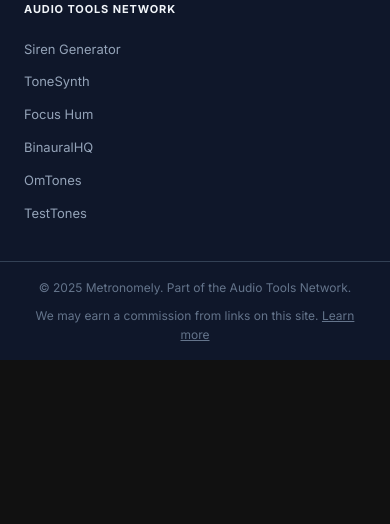
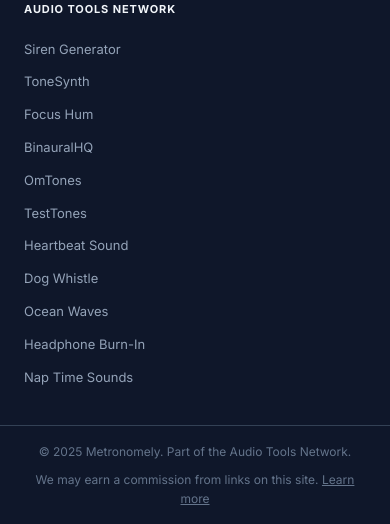
Before and after one commit to bberg/metronome, a Flask app: page /faq in a window 390 px wide. Shown: the part 3983-4507 px from the top of the page. Before the commit the page ends 4343 px from the top, so only its background shows below. Run offline with Flask 3, Linux system fonts and the light colour scheme.

Commit message:
Network: add 5 new sites (heartbeat, dog whistle, ocean waves, headphone burn-in, nap time) to footer grid + Organization sameAs
Co-Authored-By: Claude Opus 4.8 (1M context) <noreply@anthropic.com>

```diff
--- a/templates/base.html
+++ b/templates/base.html
@@ -61,7 +61,12 @@
         "https://focushum.com",
         "https://binauralhq.com",
         "https://omtones.com",
-        "https://testtones.com"
+        "https://testtones.com",
+        "https://heartbeatsound.com",
+        "https://dogwhistleonline.com",
+        "https://oceanwavessound.com",
+        "https://burninheadphones.com",
+        "https://naptimesounds.com"
       ]
     }
     </script>
@@ -149,6 +154,11 @@
                     <a href="https://binauralhq.com" target="_blank" rel="noopener">BinauralHQ</a>
                     <a href="https://omtones.com" target="_blank" rel="noopener">OmTones</a>
                     <a href="https://testtones.com" target="_blank" rel="noopener">TestTones</a>
+                    <a href="https://heartbeatsound.com" target="_blank" rel="noopener">Heartbeat Sound</a>
+                    <a href="https://dogwhistleonline.com" target="_blank" rel="noopener">Dog Whistle</a>
+                    <a href="https://oceanwavessound.com" target="_blank" rel="noopener">Ocean Waves</a>
+                    <a href="https://burninheadphones.com" target="_blank" rel="noopener">Headphone Burn-In</a>
+                    <a href="https://naptimesounds.com" target="_blank" rel="noopener">Nap Time Sounds</a>
                 </div>
             </div>
             <div class="footer-bottom">
--- a/templates/index.html
+++ b/templates/index.html
@@ -725,6 +725,11 @@
                     <a href="https://binauralhq.com" target="_blank" rel="noopener">BinauralHQ</a>
                     <a href="https://omtones.com" target="_blank" rel="noopener">OmTones</a>
                     <a href="https://testtones.com" target="_blank" rel="noopener">TestTones</a>
+                    <a href="https://heartbeatsound.com" target="_blank" rel="noopener">Heartbeat Sound</a>
+                    <a href="https://dogwhistleonline.com" target="_blank" rel="noopener">Dog Whistle</a>
+                    <a href="https://oceanwavessound.com" target="_blank" rel="noopener">Ocean Waves</a>
+                    <a href="https://burninheadphones.com" target="_blank" rel="noopener">Headphone Burn-In</a>
+                    <a href="https://naptimesounds.com" target="_blank" rel="noopener">Nap Time Sounds</a>
                 </div>
             </div>
             <div class="footer-bottom">
```
